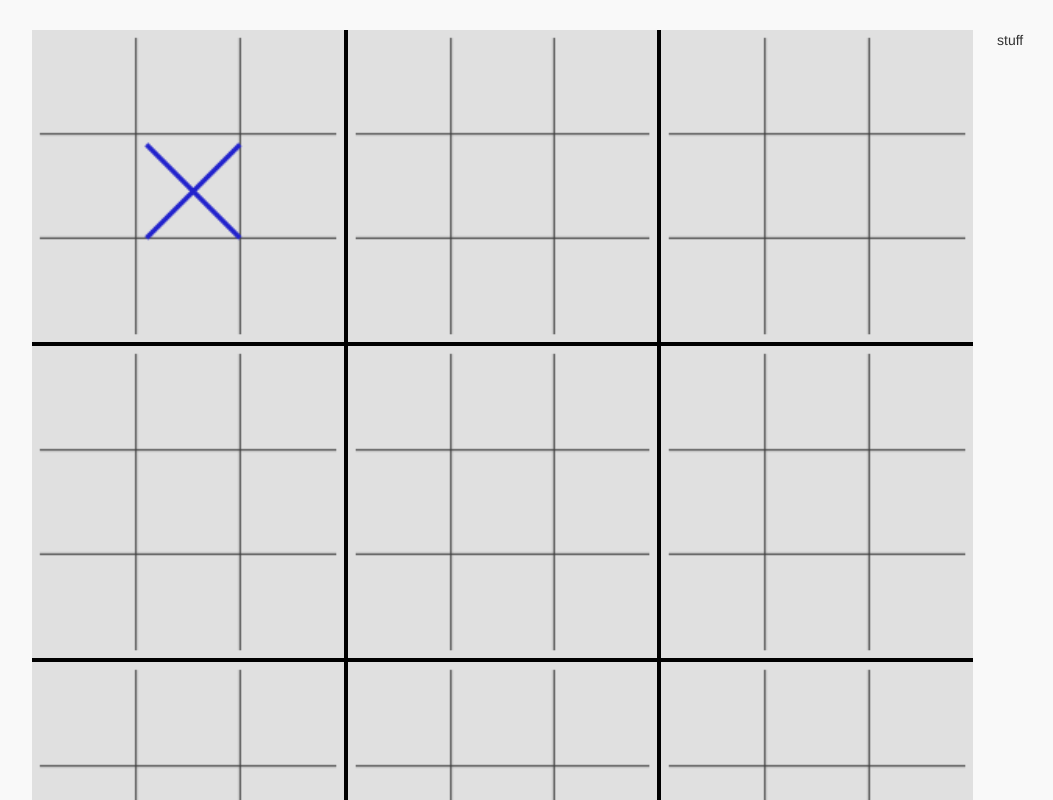
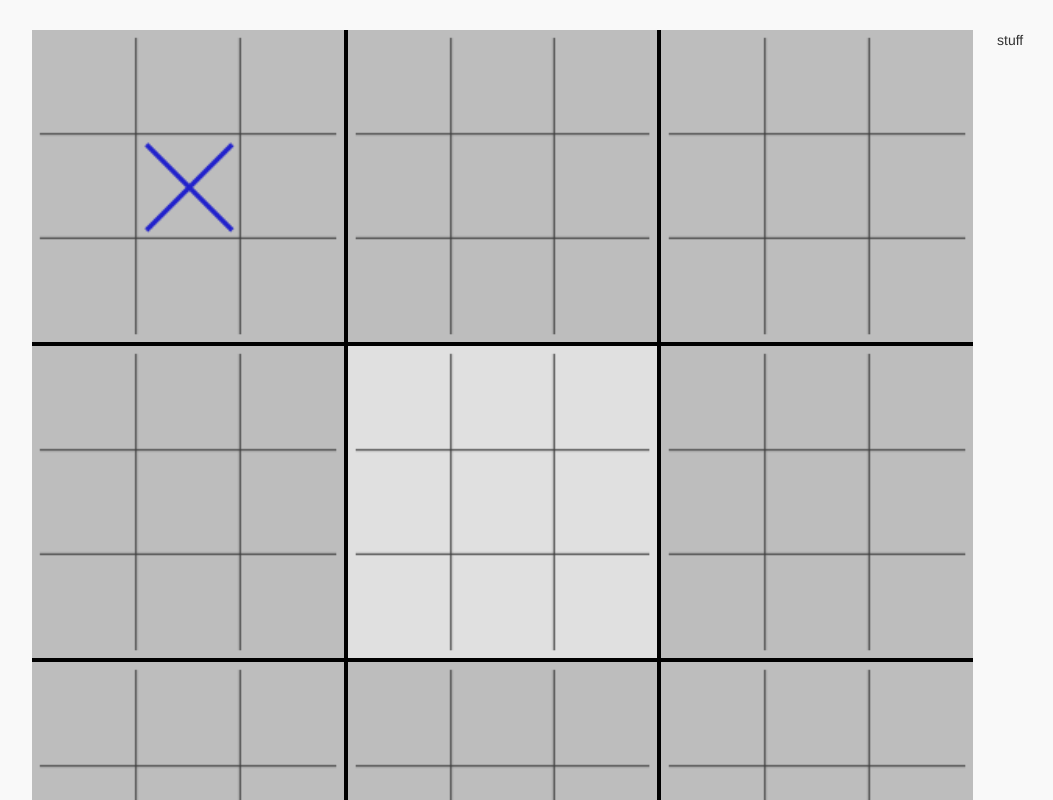
Before and after one commit to mchach24/TicMyTac-v2.0, a plain HTML site: page index.html in a window 1280 px wide. Both pictures are taken after a click on the element 226 px from the left and 187 px from the top of the page. Shown: the top 800 px of the page, without its empty margins (38-1091 px from the left). Drawn offline with nearby package versions, Linux system fonts and the light colour scheme.

Commit message:
Added disabling subgames to view.

```diff
--- a/Scripts/gameController.js
+++ b/Scripts/gameController.js
@@ -78,7 +78,7 @@ function getSquareNum(canvas, x, y) {
 
 function setInactiveSubGames() {
     for (i = 0; i < 9; i++) {
-        //setSubGameViewState(getSubGameStatus(i).active);
+        setSubGameViewState(i, getSubGameStatus(i).active);
         console.log('set view state for subgame ' + i + ' to ' + getSubGameStatus(i).active);
     }
 }
@@ -93,7 +93,7 @@ function processClick(subGame, subGameNumber, x, y) {
         markBoard(subGame, turn.value, squareNum); // markBoard() is Defined in gameView.js
         turn.switch();
         //deactivateAllBut(squareNum);
-        this.setInactiveSubGames();
+        setInactiveSubGames();
     }
 
 }
--- a/Scripts/gameView.js
+++ b/Scripts/gameView.js
@@ -114,10 +114,10 @@ function drawX(subGame, x, y, size) {
         ctx.beginPath();
 
         ctx.moveTo(x,y);
-        ctx.lineTo(size + x, size + y);
+        ctx.lineTo(size + x - 5, size + y - 5);
 
-        ctx.moveTo(size + x, y);
-        ctx.lineTo(x, size + y);
+        ctx.moveTo(size + x - 5, y);
+        ctx.lineTo(x, size + y - 5);
     }
     ctx.lineWidth = 3;
     ctx.strokeStyle = "#2121cc";
@@ -145,3 +145,18 @@ function drawO(subGame, x, y, radius) {
     ctx.stroke();
 
 }
+
+function setSubGameViewState(subGameNum, active) {
+    var id = getSubGameId(subGameNum);
+    if (active) {
+        $(id).removeClass('inactive');
+    } else {
+        $(id).addClass('inactive');
+    }
+
+}
+
+function getSubGameId(subGameNum) {
+    var idArray = ['#r1c1', '#r1c2','#r1c3','#r2c1','#r2c2','#r2c3','#r3c1','#r3c2','#r3c3'];
+    return idArray[subGameNum];
+}
--- a/style.css
+++ b/style.css
@@ -13,6 +13,10 @@ body {
     padding: 0;
     width: 33%;
     margin: 0px;
+}
+
+.subGame.inactive {
+    background-color: #BDBDBD;
 }
 
 #r1c1 {
```
